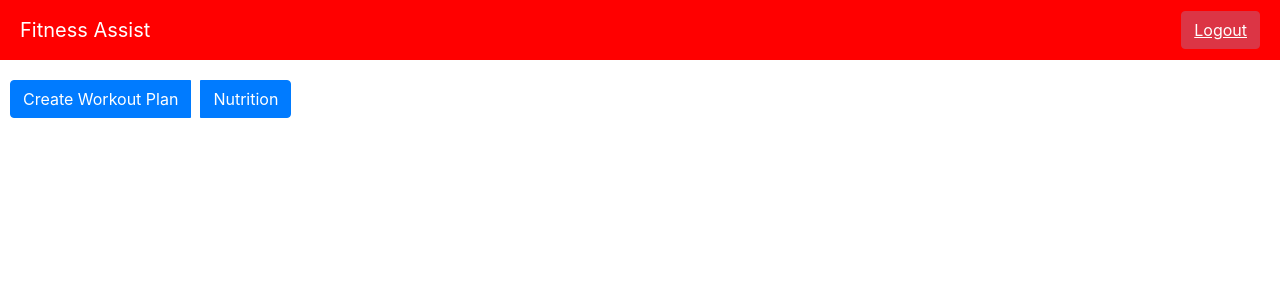
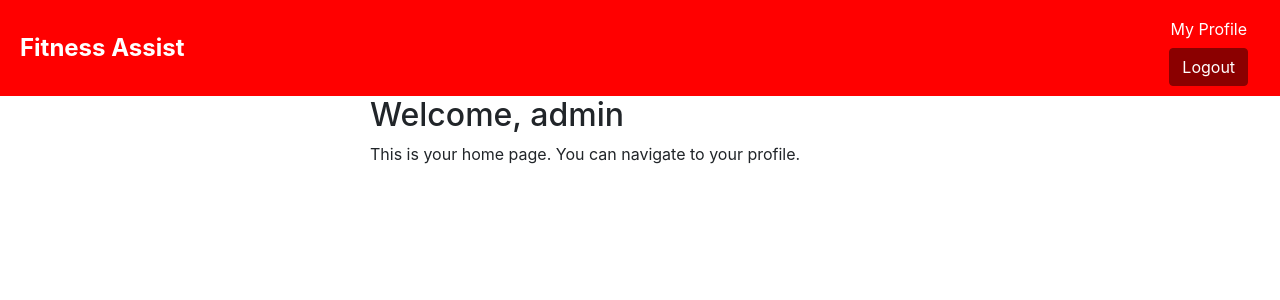
Before and after one commit to mirajjara/CSC-330-Fitness-Application, a Flask app: page / in a window 1280 px wide. Shown: the top 300 px of the page. Run offline with Flask 3, Linux system fonts and the light colour scheme; a user stored in the database is signed in; some libraries are stand-ins or nearby versions.

Commit message:
Updated home.html

```diff
--- a/FitnessAssist/templates/home.html
+++ b/FitnessAssist/templates/home.html
@@ -4,55 +4,74 @@
     <title>Home</title>
     <link rel="stylesheet" href="https://stackpath.bootstrapcdn.com/bootstrap/4.5.2/css/bootstrap.min.css">
     <style>
-        /* CSS for the red navigation bar */
         .navbar {
             background-color: red;
             color: white;
             padding: 10px 20px;
             display: flex;
-            justify-content: space-between; /* Align items at the edges */
+            justify-content: space-between;
+            align-items: center;
         }
 
-        /* CSS for the navigation links */
+        .navbar-brand {
+            font-size: 1.5rem;
+            font-weight: bold;
+        }
+
         .navbar-nav {
             display: flex;
             align-items: center;
         }
 
         .navbar-nav a {
-            margin-left: 20px; /* Add spacing between links */
-            text-decoration: underline; /* Underline the links */
-            color: white; /* Set link color */
+            margin-left: 20px;
+            text-decoration: none;
+            color: white;
         }
 
         .navbar-nav a:hover {
-            color: white; /* Change link color on hover */
-            text-decoration: underline; /* Maintain underline on hover */
+            text-decoration: none;
+            color: white;
         }
 
-        /* CSS for the buttons */
-        .btn-group {
-            margin-top: 20px; /* Add space between navbar and buttons */
-            text-align: center;
+        .btn-my-profile {
+            background-color: red;
+            border-color: red;
         }
 
-        .btn-group button {
-            margin: 0 10px; /* Add space between buttons */
+        .btn-my-profile:hover {
+            background-color: darkred;
+            border-color: darkred;
+        }
+
+        .btn-logout {
+            background-color: darkred;
+            border-color: darkred;
+        }
+
+        .btn-logout:hover {
+            background-color: red;
+            border-color: red;
         }
     </style>
 </head>
+
 <body>
     <nav class="navbar">
         <div class="navbar-brand">Fitness Assist</div>
         <div class="navbar-nav">
-            <a href="{{ url_for('auth.logout') }}" class="btn btn-danger">Logout</a>
+            <a href="{{ url_for('main.profile') }}" class="btn btn-my-profile">My Profile</a>
+            <a href="{{ url_for('auth.logout') }}" class="btn btn-logout">Logout</a>
         </div>
     </nav>
 
-    <div class="btn-group">
-        <button type="button" class="btn btn-primary">Create Workout Plan</button>
-        <button type="button" class="btn btn-primary">Nutrition</button>
+    <div class="container">
+        <div class="row">
+            <div class="col-md-6 offset-md-3">
+                <h2>Welcome, {{ current_user.username }}</h2>
+                <p>This is your home page. You can navigate to your profile.</p>
+            </div>
+        </div>
     </div>
-
 </body>
 </html>
```
